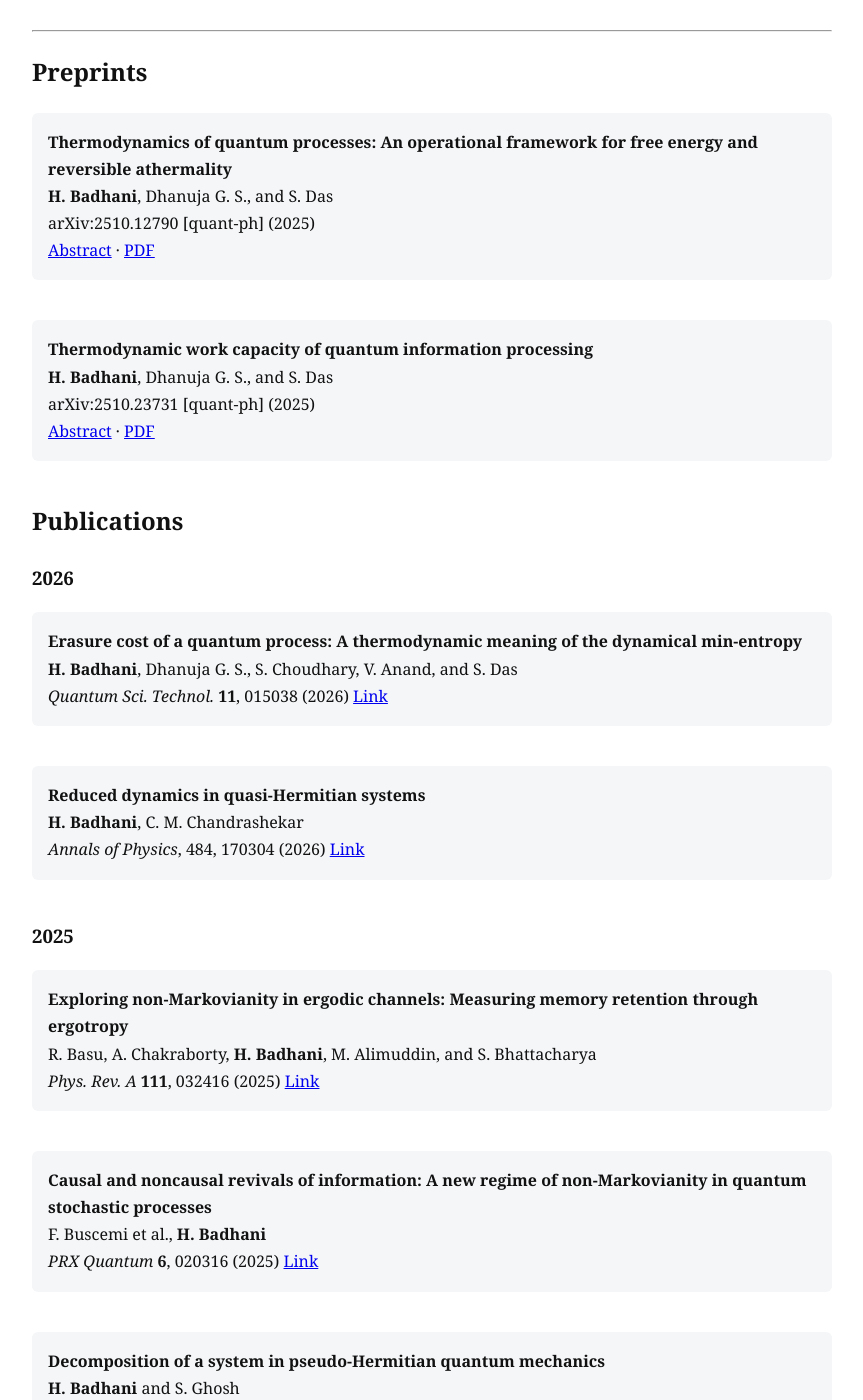
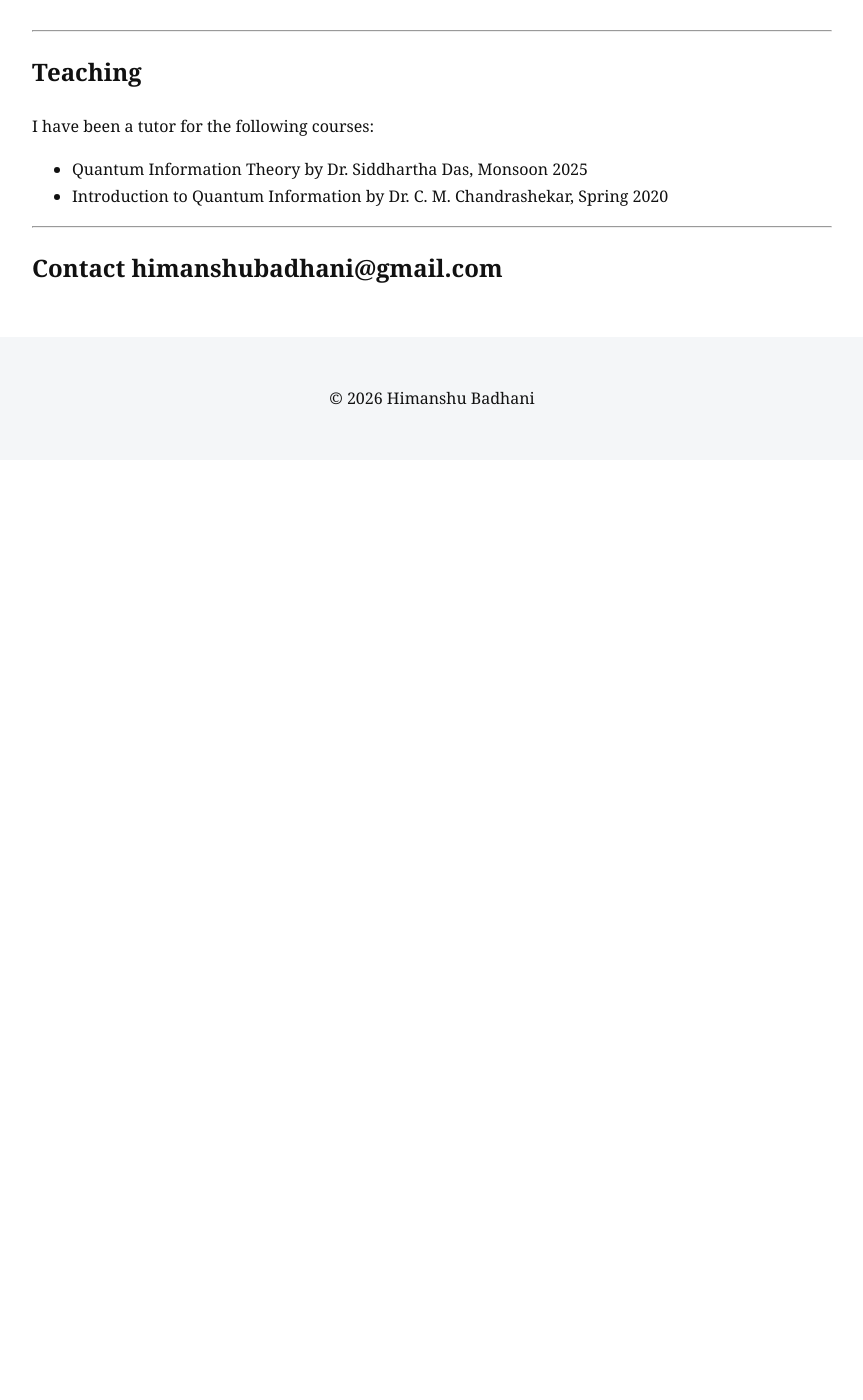
Before and after one commit to himanshubadhani/himanshubadhani.github.io, a Jekyll site: the page built from index.md, in a window 1280 px wide and 1400 px high, scrolled down 652 px. Shown: the whole window, without its empty margins (208-1071 px from the left). Built offline with Jekyll 4.4.1, drawn with Linux system fonts in a browser that asks for light colours; after the commit the page ends 1112 px from its top, so only the background shows below that; some of the changed text lies outside the part shown.

Commit message:
Update index.md

```diff
--- a/index.md
+++ b/index.md
@@ -13,39 +13,6 @@ I am a Postdoctoral fellow at IIIT Hyderabad, working under the supervision of D
 ## Research
 
 ---
-## Preprints
-{% assign sorted_preprints = site.data.preprints | sort: "year" | reverse %}
-
-{% for paper in sorted_preprints %}
-<div class="pub-item preprint">
-  <strong>{{ paper.title }}</strong><br>
-  {{ paper.authors }}<br>
-  {{ paper.archive }} ({{ paper.year }})<br>
-  <a href="{{ paper.abstract }}">Abstract</a> ·
-  <a href="{{ paper.pdf }}">PDF</a>
-</div>
-{% endfor %}
-
-## Publications
-{% assign years = site.data.publications | map: "year" | uniq | sort | reverse %}
-
-{% for y in years %}
-### {{ y }}
-
-{% for paper in site.data.publications %}
-  {% if paper.year == y %}
-  <div class="pub-item">
-  <strong>{{ paper.title }}</strong><br>
-  {{ paper.authors }}<br>
-  {{ paper.venue }} ({{ paper.year }})  <a href="{{ paper.link }}">Link</a> <br>
-  </div>
-
-  {% endif %}
-{% endfor %}
-
-{% endfor %}
-
----
 
 ## Teaching
 I have been a tutor for the following courses:
```
